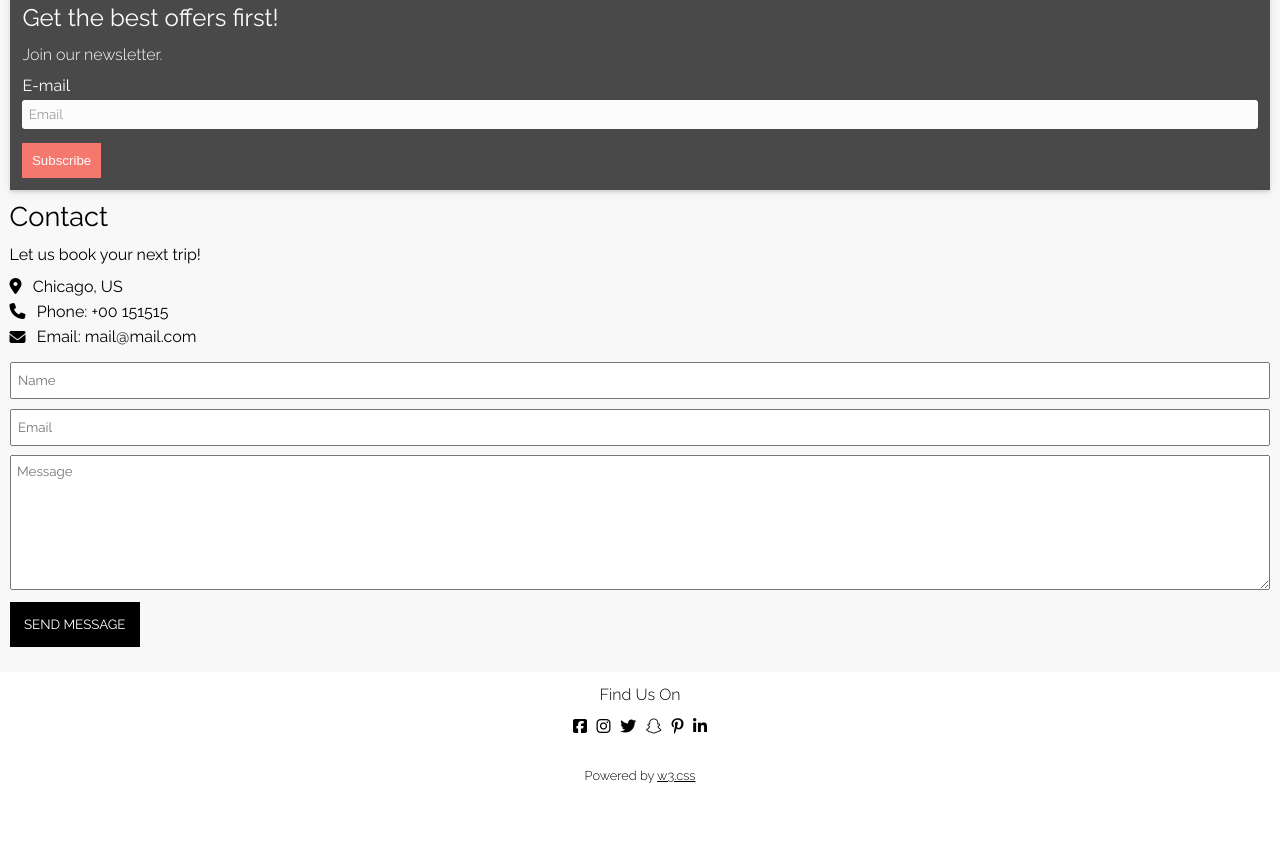
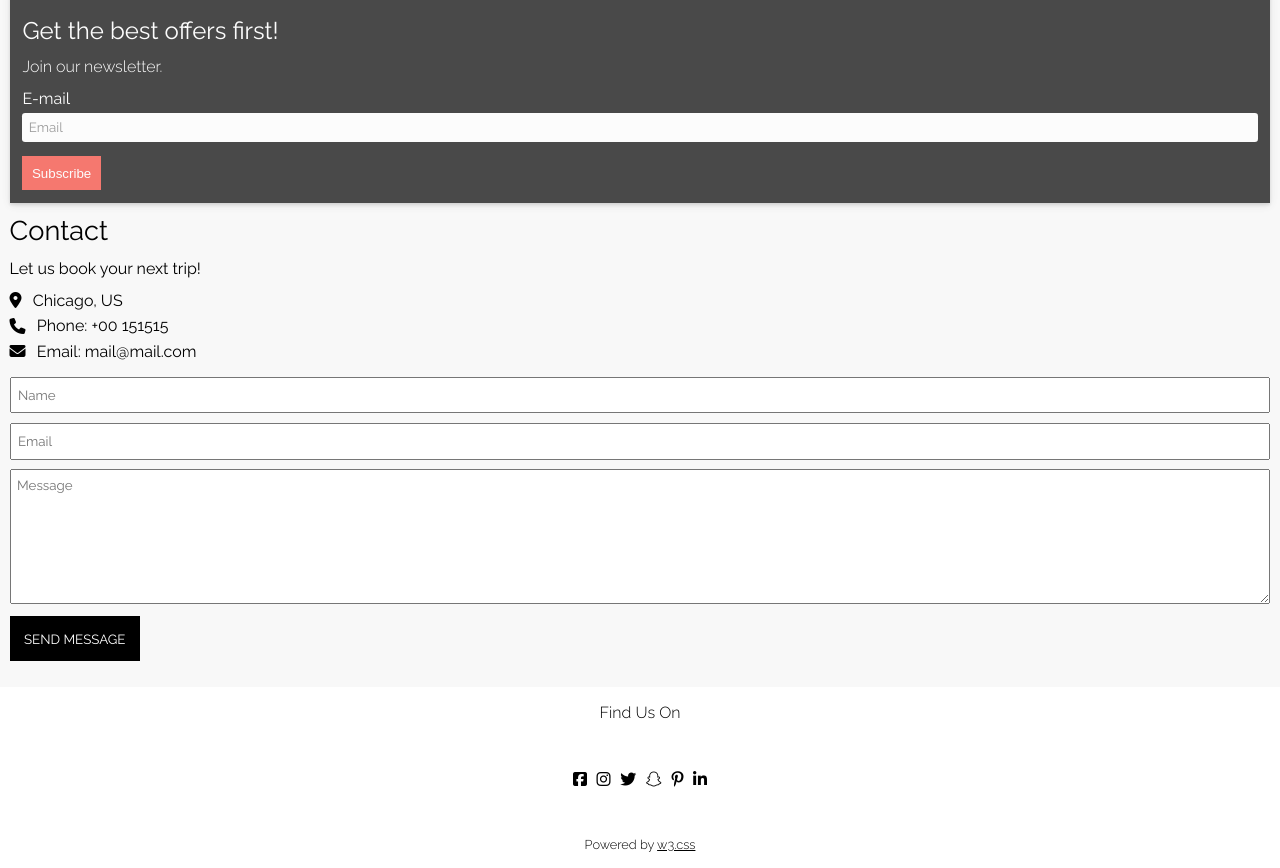
Before and after one commit to EmanuelVFC/projeto-site-001, a plain HTML site: page index.html in a window 1280 px wide. Shown: the part 3903-4771 px from the top of the page. Before the commit the page ends 4718 px from the top, so only its background shows below. Drawn offline with Linux system fonts and the light colour scheme.

Commit message:
update
ajustes

```diff
--- a/index.html
+++ b/index.html
@@ -218,12 +218,12 @@
         <h3>Find Us On</h3>
 
         <ul class="lista-socials-footer">
-           <li><i class="fa-brands fa-square-facebook"></i></li>
-           <li><i class="fa-brands fa-instagram"></i></li>
-           <li><i class="fa-brands fa-twitter"></i></li>
-           <li><i class="fa-brands fa-snapchat"></i></li>
-           <li><i class="fa-brands fa-pinterest-p"></i></li>
-           <li><i class="fa-brands fa-linkedin-in"></i></li>
+           <li><a href="#"><i class="fa-brands fa-square-facebook"></i></a></li>
+           <li><a href="#"><i class="fa-brands fa-instagram"></i></a></li>
+           <li><a href="#"><i class="fa-brands fa-twitter"></i></a></li>
+           <li><a href="#"><i class="fa-brands fa-snapchat"></i></a></li>
+           <li><a href="#"><i class="fa-brands fa-pinterest-p"></i></a></li>
+           <li><a href="#"><i class="fa-brands fa-linkedin-in"></i></a></li>
         </ul>
 
         <p>Powered by <a href="#">w3.css</a></p>
--- a/styles/mobile-first.css
+++ b/styles/mobile-first.css
@@ -223,14 +223,14 @@
     background-color: rgb(248, 248, 248);
     display: grid;
     grid-template-columns: 1fr;
-    gap: 0.6rem;
+    gap: 0.7rem;
 }
 
 /* GALERIA DE FOTOS 1 */
 .galeria1{
     display: grid;
     grid-template-columns: 1fr;
-    gap: 0.6rem;
+    gap: 0.7rem;
     grid-template-columns: auto;
 }
 
@@ -453,7 +453,7 @@ textarea::placeholder, input::placeholder{
     text-align: center;
     font-weight: 350;
     font-size: 1rem;
-    padding: 0.8rem;
+    padding: 1rem;
 }
 
 .lista-socials-footer{
@@ -462,17 +462,23 @@ textarea::placeholder, input::placeholder{
     justify-content: center;
     list-style: none;
     gap: 0.6rem;
+    margin: 2rem 0;
 }
 
 .footer > p{
-    margin: 2rem 0;
     text-align: center;
     font-family: 'Raleway', sans-serif;
     font-size: 0.8rem;
     font-weight: 300;
+    padding: 1rem;
 }
 
 .footer > p > a{
     text-decoration: underline;
     color: black;
 }
+
+.footer > ul > li > a{
+    text-decoration: none;
+    color: black;
+}
```
